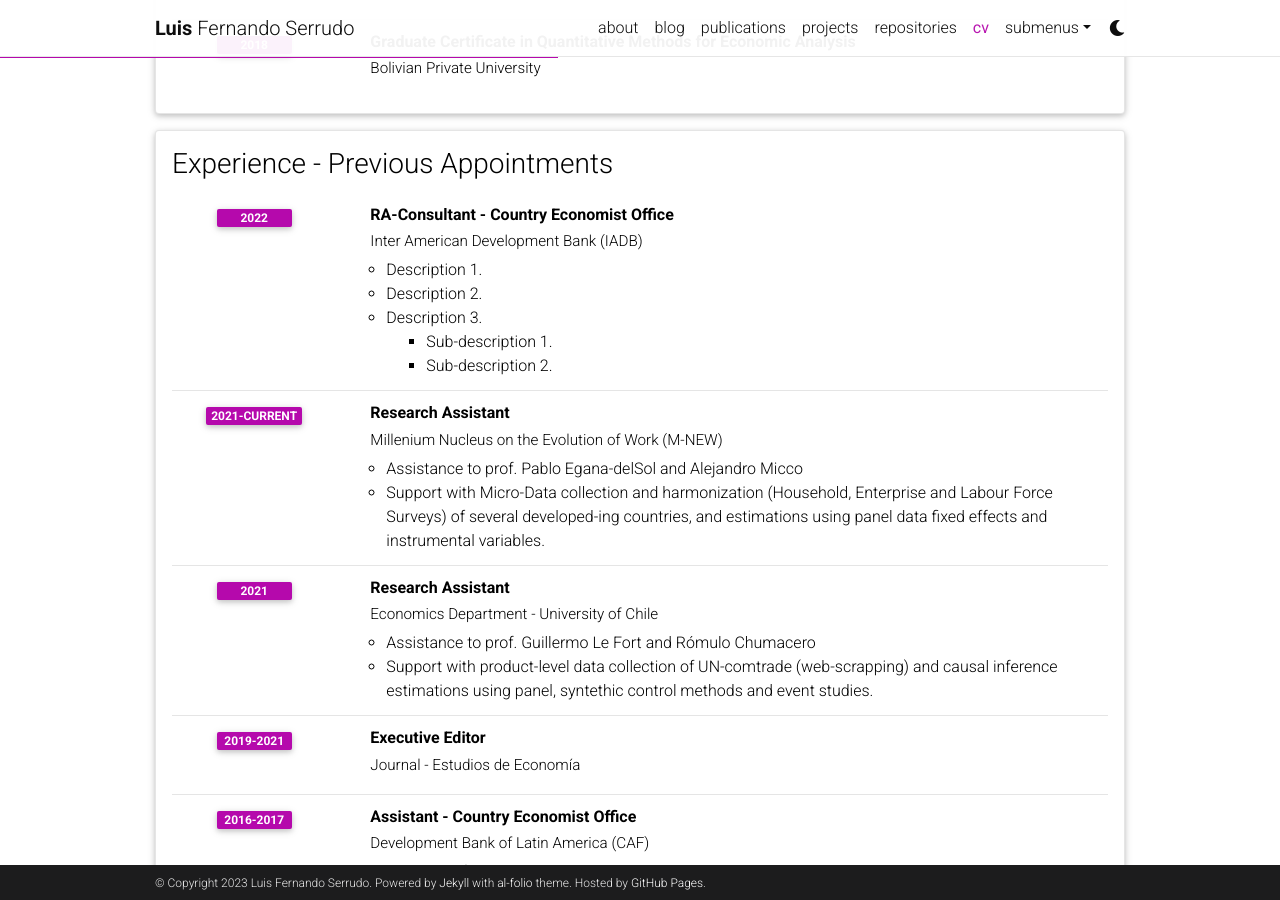
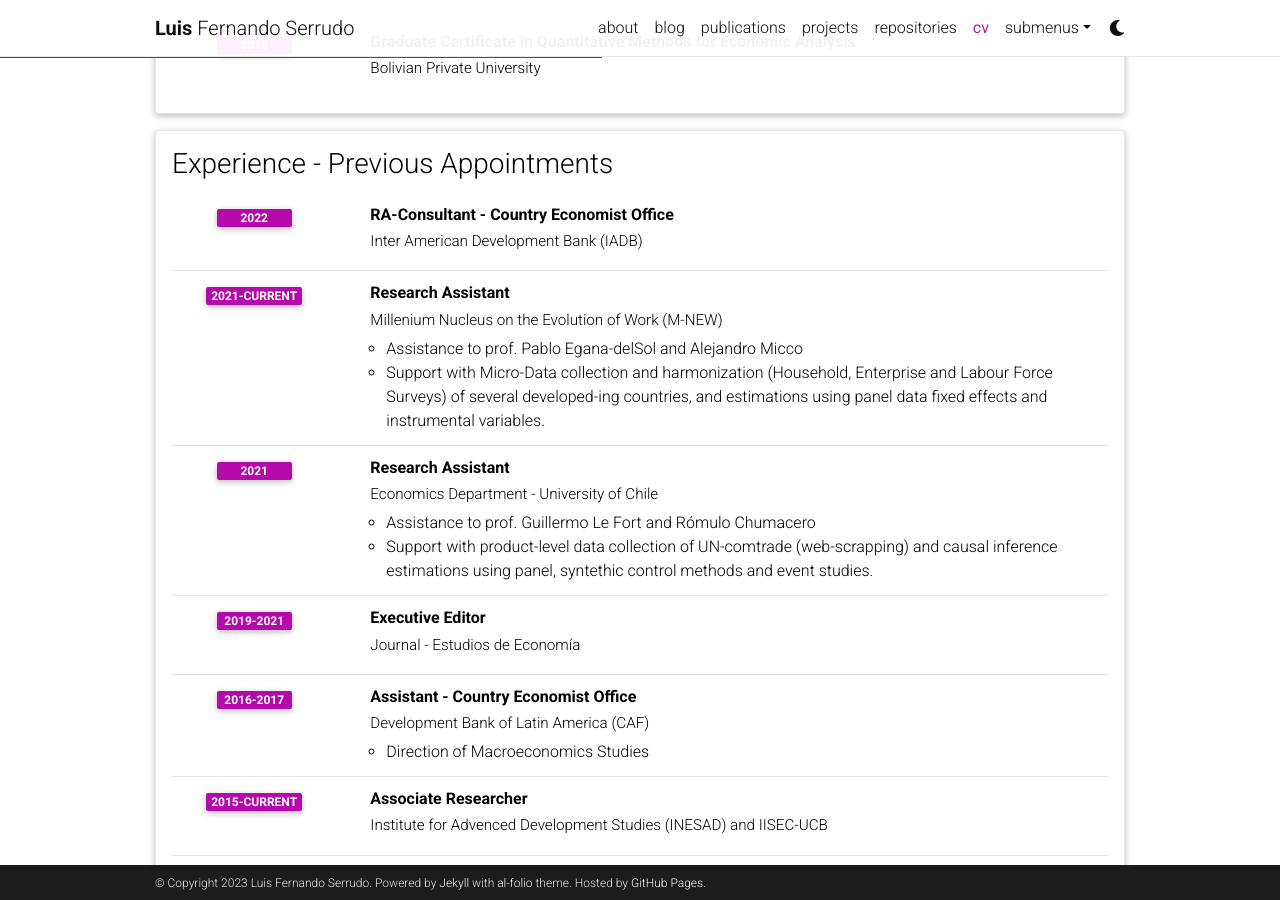
Before and after one commit to lserrudo/lserrudo.github.io, a Jekyll site: the page built from _pages/cv.md, in a window 1280 px wide and 900 px high, scrolled down 712 px. Built offline with Jekyll 4.4.1, drawn with Linux system fonts in a browser that asks for light colours; comment, search, counter and statistics services are not loaded; a style sheet for code colours, icons or effects is not loaded.

Commit message:
Update 48

```diff
--- a/_data/cv.yml
+++ b/_data/cv.yml
@@ -35,13 +35,6 @@
     - title: RA-Consultant - Country Economist Office
       institution: Inter American Development Bank (IADB)
       year: 2022
-      description:
-        - Description 1.
-        - Description 2.
-        - title: Description 3.
-          contents:
-            - Sub-description 1.
-            - Sub-description 2.
 
     - title: Research Assistant
       institution: Millenium Nucleus on the Evolution of Work (M-NEW)
```
